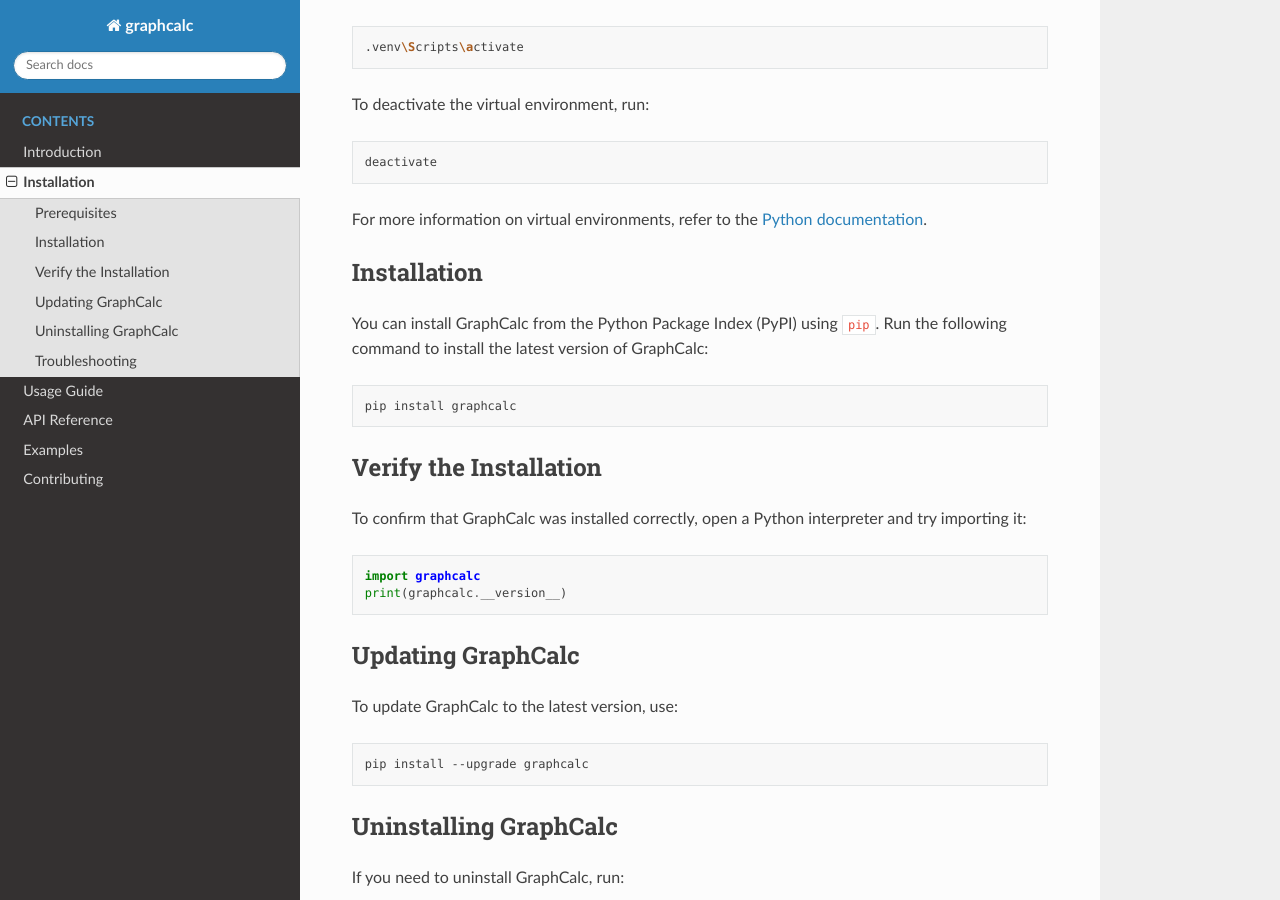
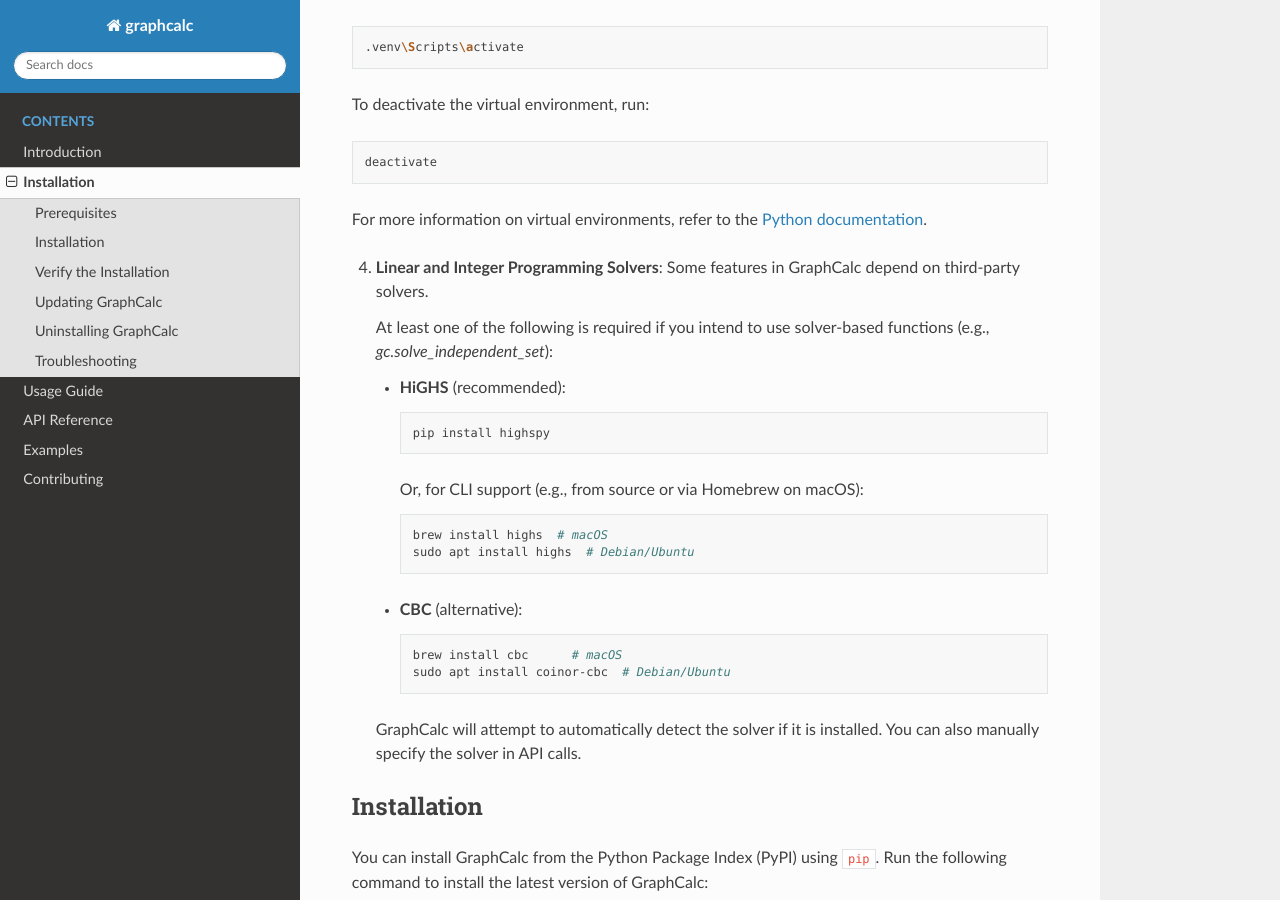
Before and after one commit to RandyRDavila/GraphCalc, a Sphinx documentation site: the page built from docs/source/installation.rst, in a window 1280 px wide and 900 px high, scrolled down 818 px. Built offline with Sphinx 7.4.7 and the Read the Docs theme 3.1.0, drawn with Linux system fonts in a browser that asks for light colours.

Commit message:
updated docs to reflect new doc strings

```diff
--- a/docs/source/conf.py
+++ b/docs/source/conf.py
@@ -36,7 +36,7 @@
 # -- Options for HTML output -------------------------------------------------
 # Use the Read the Docs theme (or alabaster if preferred)
 html_theme = 'sphinx_rtd_theme'  # Use 'alabaster' or 'sphinx_rtd_theme'
-html_static_path = ['_static']
+# html_static_path = ['_static']
 
 # -- Add paths to sys.path for autodoc to locate graphcalc -------------------
 # This allows Sphinx to locate the 'graphcalc' package for documentation
--- a/docs/source/installation.rst
+++ b/docs/source/installation.rst
@@ -44,6 +44,33 @@
 
 For more information on virtual environments, refer to the `Python documentation <https://docs.python.org/3/library/venv.html>`__.
 
+4. **Linear and Integer Programming Solvers**: Some features in GraphCalc depend on third-party solvers.
+
+   At least one of the following is required if you intend to use solver-based functions (e.g., `gc.solve_independent_set`):
+
+   - **HiGHS** (recommended):
+
+     .. code-block:: bash
+
+        pip install highspy
+
+     Or, for CLI support (e.g., from source or via Homebrew on macOS):
+
+     .. code-block:: bash
+
+        brew install highs  # macOS
+        sudo apt install highs  # Debian/Ubuntu
+
+   - **CBC** (alternative):
+
+     .. code-block:: bash
+
+        brew install cbc      # macOS
+        sudo apt install coinor-cbc  # Debian/Ubuntu
+
+   GraphCalc will attempt to automatically detect the solver if it is installed. You can also manually specify the solver in API calls.
+
+
 Installation
 ------------
 
--- a/docs/source/modules/polytopes.rst
+++ b/docs/source/modules/polytopes.rst
@@ -7,13 +7,16 @@
    :members:
    :undoc-members:
    :show-inheritance:
+   :noindex:
 
 .. automodule:: graphcalc.polytopes.generators
    :members:
    :undoc-members:
    :show-inheritance:
+   :noindex:
 
 .. automodule:: graphcalc.polytopes.invariants
    :members:
    :undoc-members:
    :show-inheritance:
+   :noindex:
```
